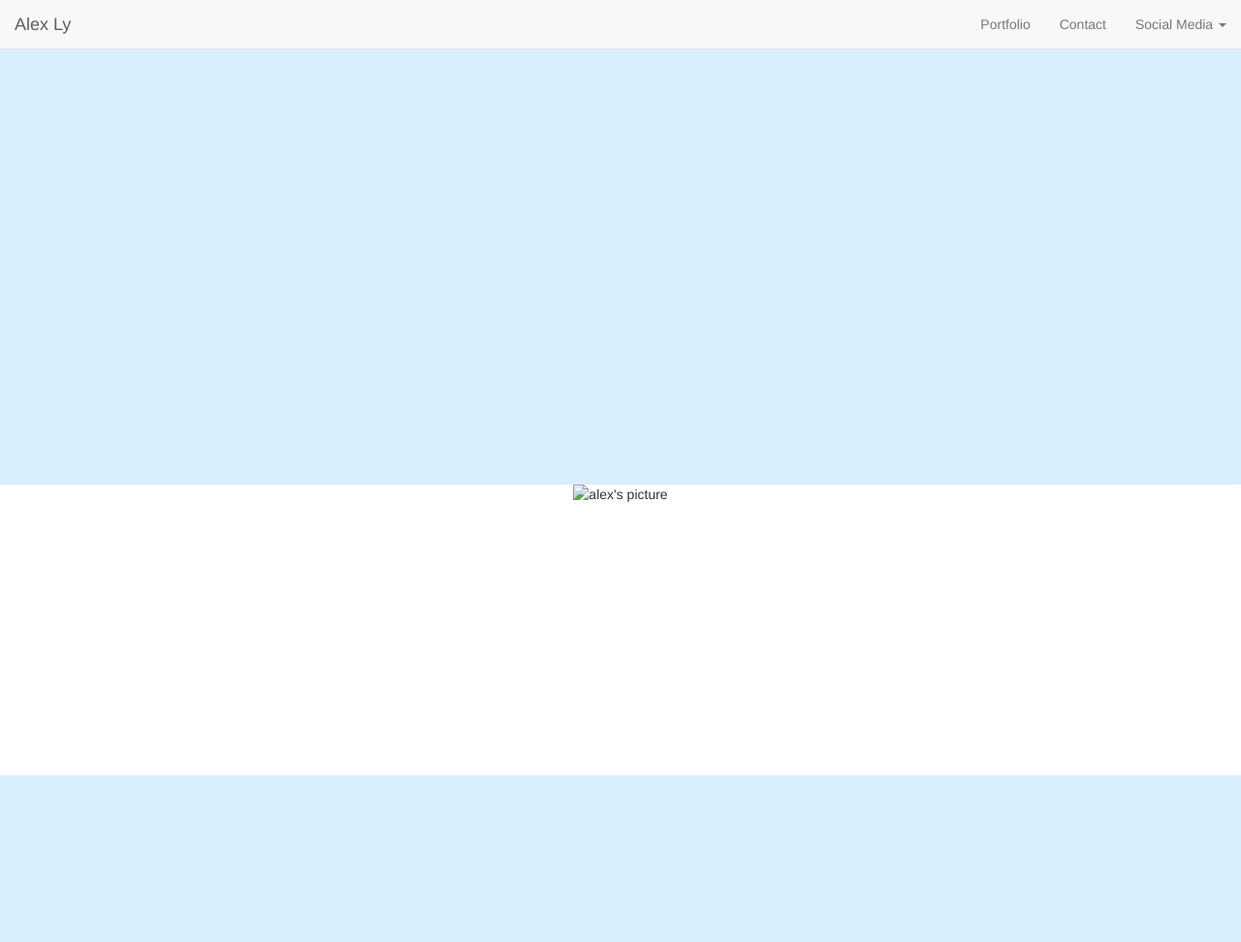
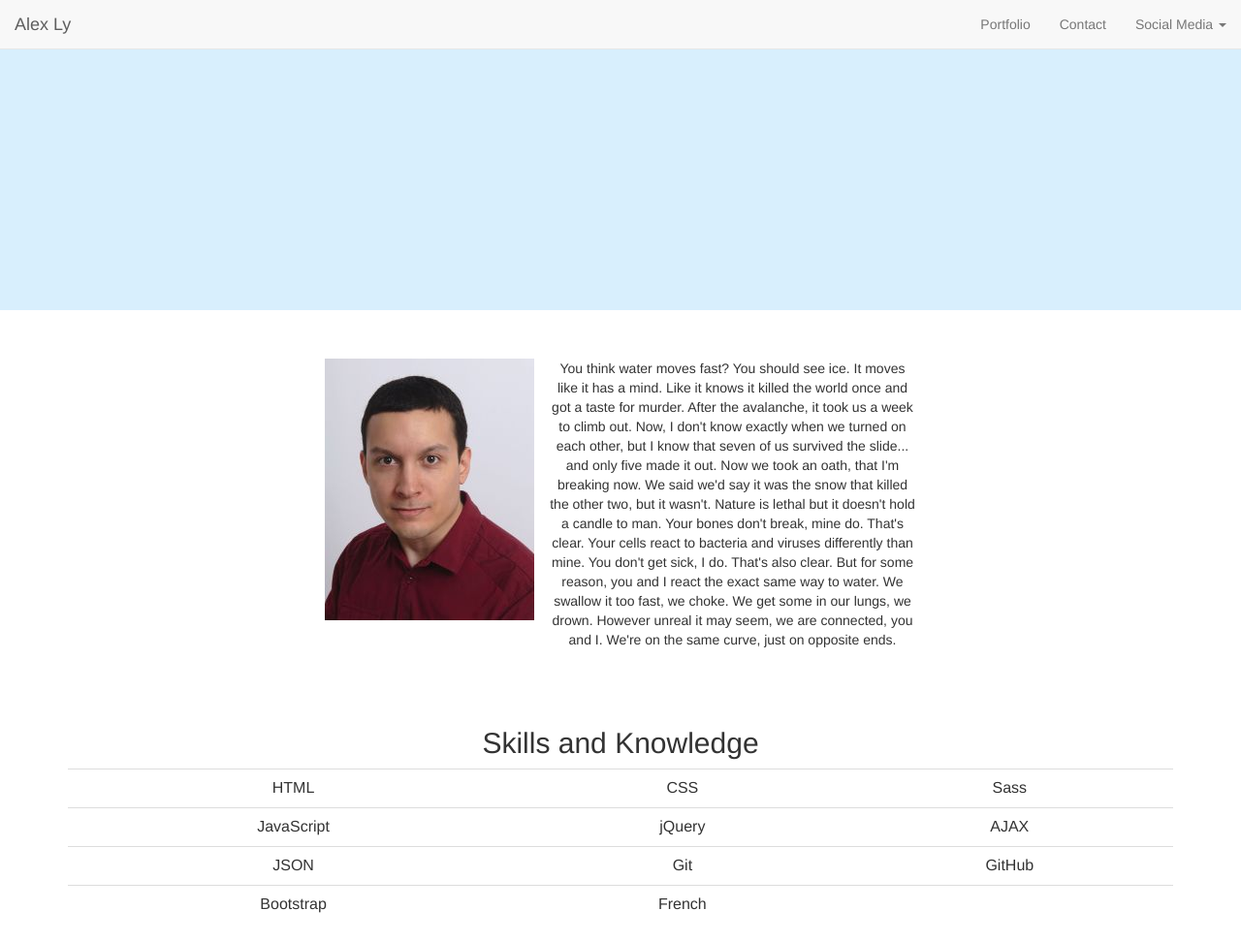
Before and after one commit to alex-B-Ly/Portfolio, a PHP site: page / in a window 1280 px wide. Shown: the whole page at 97% size. Before the commit the page ends 800 px from the top, so only its background shows below. Run offline with PHP 8.4, Linux system fonts and the light colour scheme; some libraries are stand-ins or nearby versions.

Commit message:
added skills table

```diff
--- a/css/style.css
+++ b/css/style.css
@@ -10,12 +10,27 @@
 /* BASE */
 /* MODULES files */
 /* SECTIONS */
+/* alex-intro */
+.alex-intro {
+  padding: 50px 0; }
+
+.intro-pic {
+  margin-bottom: 20px; }
+
+@media screen and (min-width: 992px) {
+  .intro-pic {
+    float: left;
+    margin-right: 15px; } }
+/* Skills */
+.table > tbody > tr > td.tablefix {
+  border-bottom: 1px solid #ddd; }
+
 /* LAYOUT files */
 /* NAV */
 /* HEADER */
 header {
   padding-top: 70px;
-  height: 500px;
+  height: 40%;
   background: #D8EFFD; }
 
 /* FOOTER */
--- a/index.html
+++ b/index.html
@@ -58,17 +58,45 @@
 	<section class="alex-intro">
 		<div class="container-fluid">
 			<div class="row text-center">
-				<div class="col-xs-12">
-					<img src="" alt="alex's picture">
-				</div>
-				<div class="col-xs-12">
-					<p class="intro-description"></p>
+				<div class="col-xs-12 col-md-6 col-md-offset-3">
+					<img class="intro-pic" src="img/alex.jpg" alt="alex's picture">
+					<p class="intro-description">You think water moves fast? You should see ice. It moves like it has a mind. Like it knows it killed the world once and got a taste for murder. After the avalanche, it took us a week to climb out. Now, I don't know exactly when we turned on each other, but I know that seven of us survived the slide... and only five made it out. Now we took an oath, that I'm breaking now. We said we'd say it was the snow that killed the other two, but it wasn't. Nature is lethal but it doesn't hold a candle to man.
+
+Your bones don't break, mine do. That's clear. Your cells react to bacteria and viruses differently than mine. You don't get sick, I do. That's also clear. But for some reason, you and I react the exact same way to water. We swallow it too fast, we choke. We get some in our lungs, we drown. However unreal it may seem, we are connected, you and I. We're on the same curve, just on opposite ends.
+</p>
 				</div>
 			</div>
 		</div>
 	</section>
 
-	<section class="skills"></section>
+	<section class="skills">
+		<div class="container">
+			<div class="col-xs-12">
+				<h2 class="text-center">Skills and Knowledge</h2>
+			</div>
+			<table class="table text-center">
+					<tr>
+						<td>HTML</td>
+						<td>CSS</td>
+						<td>Sass</td>
+					</tr>
+					<tr>
+						<td>JavaScript</td>
+						<td>jQuery</td>
+						<td>AJAX</td>
+					</tr>
+					<tr>
+						<td>JSON</td>
+						<td>Git</td>
+						<td class="tablefix">GitHub</td>
+					</tr>
+					<tr>
+						<td>Bootstrap</td>
+						<td>French</td>
+					</tr>
+				</table>
+		</div>
+	</section>
 
 	<!-- fixed backgroud image that appears to move when scroll -->
 	<section class="image-divide"></section>
--- a/scss/base/_base.scss
+++ b/scss/base/_base.scss
@@ -1 +1,5 @@
 /* BASE */
+body{
+	// This pattern is downloaded from www.subtlepatterns.com
+ // If you need more, that's where to get'em.
+}
--- a/scss/layout/_header.scss
+++ b/scss/layout/_header.scss
@@ -1,6 +1,6 @@
 /* HEADER */
 header{
 	padding-top: 70px;
-	height: 500px;
+	height: 40%;
 	background: $light-back;
 }
--- a/scss/modules/_sections.scss
+++ b/scss/modules/_sections.scss
@@ -1 +1,23 @@
 /* SECTIONS */
+
+/* alex-intro */
+
+.alex-intro{
+	padding: 50px 0;
+}
+
+.intro-pic{
+	margin-bottom: 20px;
+}
+
+@media screen and (min-width:992px){
+	.intro-pic{
+		float: left;
+		margin-right: 15px;
+	}
+}
+
+/* Skills */
+.table>tbody>tr>td.tablefix{
+	border-bottom: 1px solid #ddd;
+}
```
Also changed, not shown: img/alex.jpg (added), img/congruent_outline.png (added), 1 other file.
